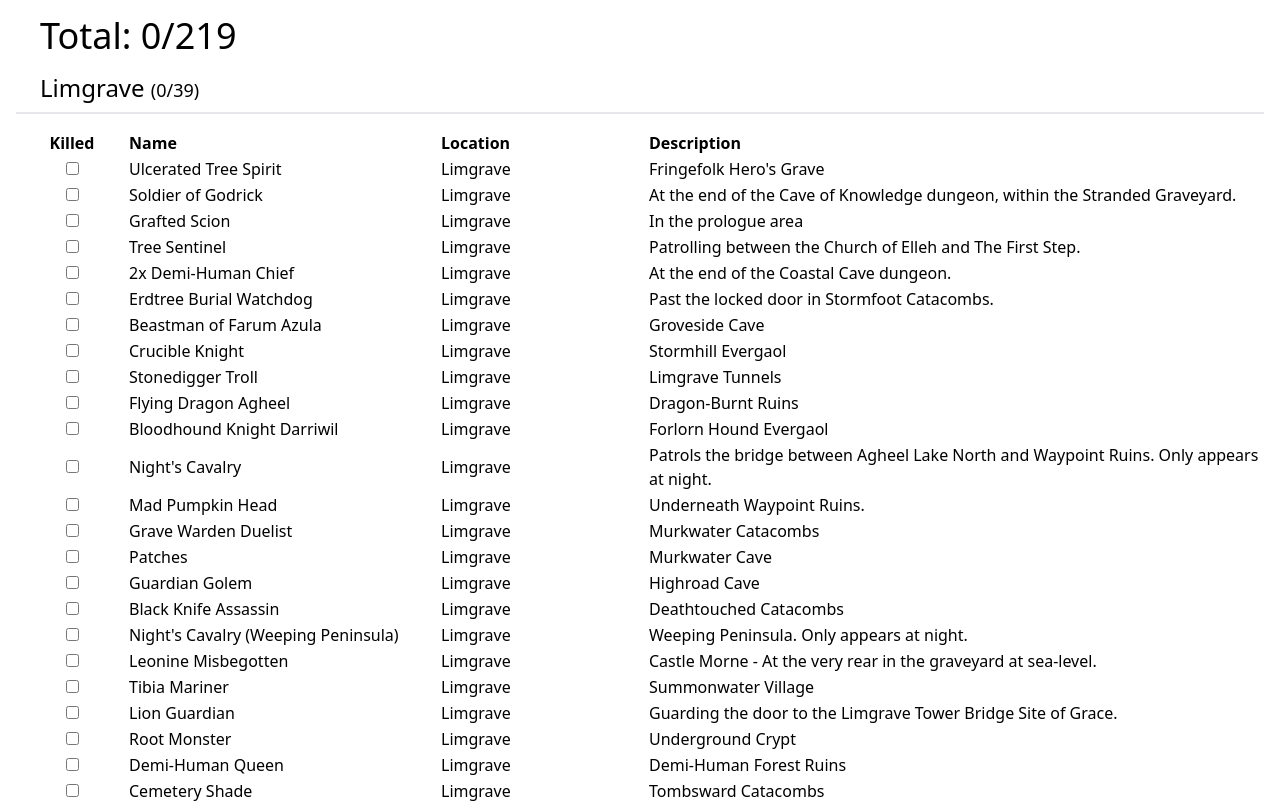
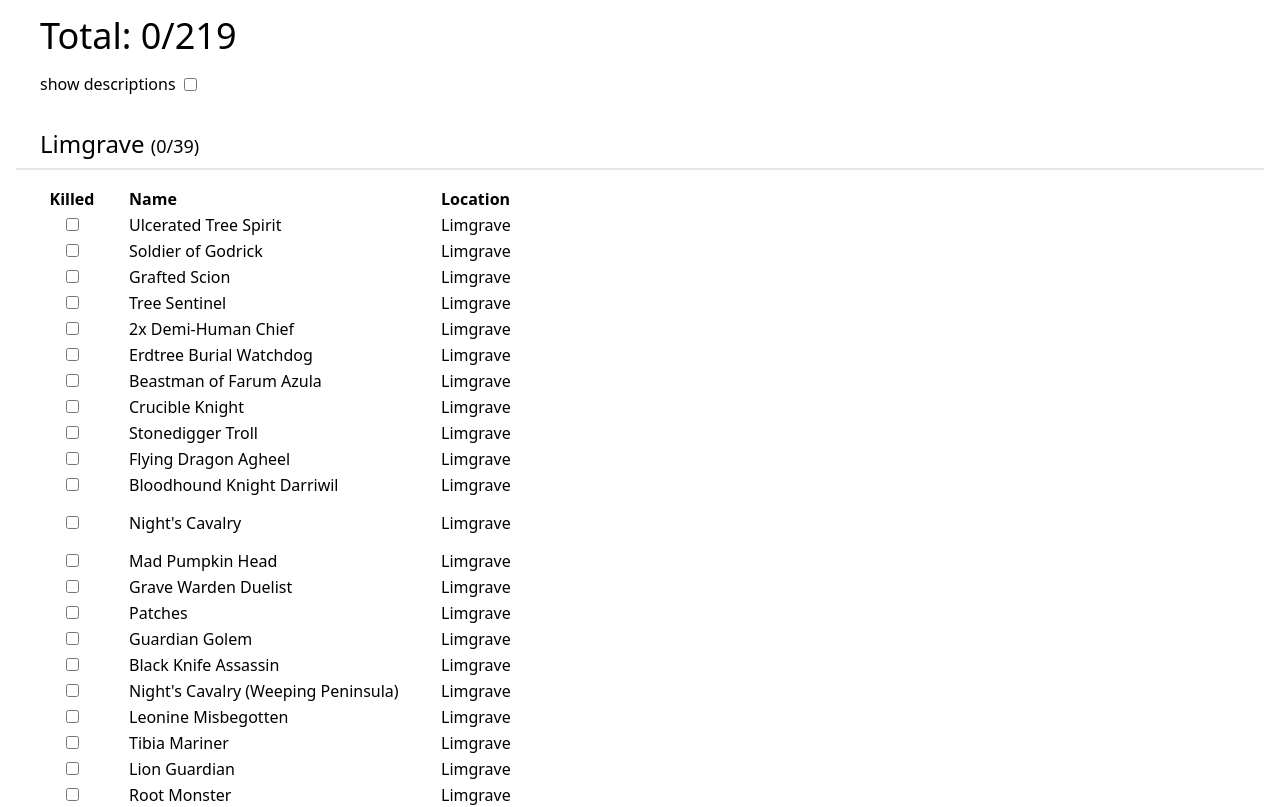
Before and after one commit to cabaret/eldenring-boss-checklist, a React (Create React App) app: page / in a window 1280 px wide. Shown: the top 807 px of the page. Built offline with nearby package versions, Linux system fonts and the light colour scheme.

Commit message:
hide descriptions by default

```diff
--- a/src/components/BossChecklist.tsx
+++ b/src/components/BossChecklist.tsx
@@ -25,10 +25,11 @@
 type LocationBossTableProps = {
   killed: Array<number>
   bosses: Array<Boss>
+  showDescription: boolean
   onBossSelect: (e: React.ChangeEvent<HTMLInputElement>) => void
 }
 
-function LocationBossTable({ killed, bosses, onBossSelect }: LocationBossTableProps) {
+function LocationBossTable({ killed, bosses, onBossSelect, showDescription }: LocationBossTableProps) {
   return (
     <table className="w-full">
       <thead>
@@ -36,7 +37,7 @@
           <th className="w-28">Killed</th>
           <th className="text-left w-3/12">Name</th>
           <th className="text-left w-2/12">Location</th>
-          <th className="text-left">Description</th>
+          <th className={classNames('text-left', { invisible: !showDescription })}>Description</th>
         </tr>
       </thead>
       <tbody>
@@ -62,7 +63,7 @@
             </td>
             <td>{b.name}</td>
             <td>{b.location}</td>
-            <td>{b.description}</td>
+            <td className={classNames({ invisible: !showDescription })}>{b.description}</td>
           </tr>
         ))}
       </tbody>
@@ -78,6 +79,7 @@
   const bossesByLocation = groupBy(prop('location'), bosses)
 
   const [killedBosses, setKilledBosses] = useState<Array<typeof bosses[number]['id']>>([])
+  const [showDescription, setShowDescription] = useState(false)
 
   useEffect(() => {
     setKilledBosses(JSON.parse(localStorage.getItem(LOCAL_STORAGE_KEY) || '[]'))
@@ -100,6 +102,12 @@
       <h2 className="text-4xl pl-6">
         Total: {killedBosses.length}/{bosses.length}
       </h2>
+
+      <label className="inline-flex my-4 pl-6 items-center">
+        <span>show descriptions</span>{' '}
+        <input type="checkbox" className="ml-2" onChange={e => setShowDescription(e.target.checked)} />
+      </label>
+
       {Object.entries(bossesByLocation).map(([location, bossesForLocation]) => (
         <div key={location}>
           <LocationHeader
@@ -107,7 +115,12 @@
             killed={getNumberOfKilledForLocation(bossesForLocation, killedBosses)}
             total={bossesForLocation.length}
           />
-          <LocationBossTable killed={killedBosses} bosses={bossesForLocation} onBossSelect={onBossSelect} />
+          <LocationBossTable
+            killed={killedBosses}
+            bosses={bossesForLocation}
+            onBossSelect={onBossSelect}
+            showDescription={showDescription}
+          />
         </div>
       ))}
     </>
```
Also changed, not shown: 1 other file (tests, documents, lock files or other folders).
